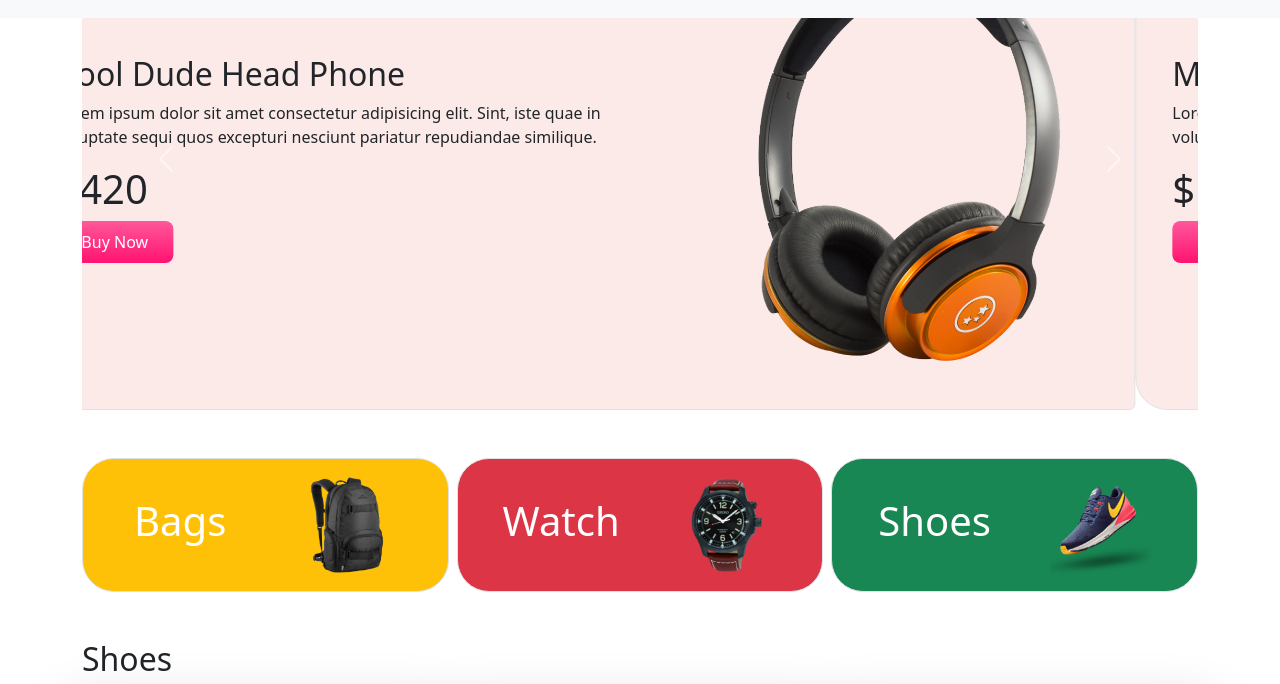
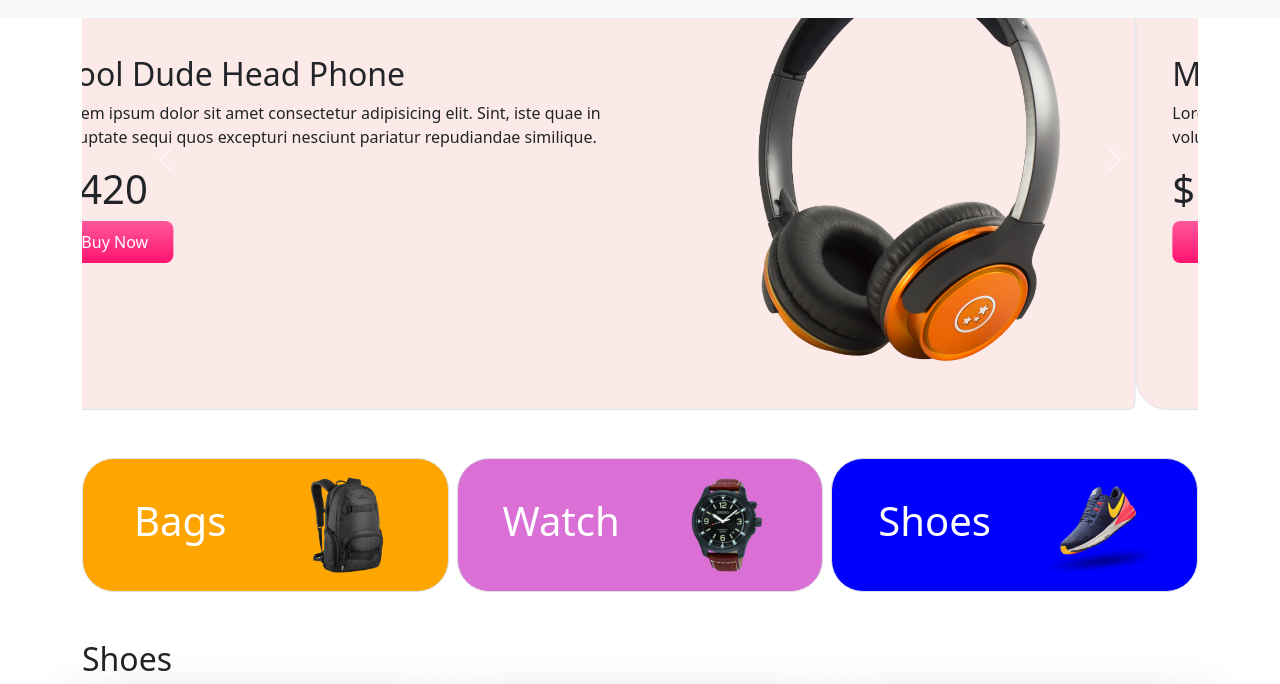
Before and after one commit to tanvir-taqi/panda-shop, a plain HTML site: page index.html in a window 1280 px wide. Shown: the part 92-776 px from the top of the page. Drawn offline with nearby package versions, Linux system fonts and the light colour scheme.

Commit message:
completed fully

```diff
--- a/index.html
+++ b/index.html
@@ -117,19 +117,19 @@
             <div class="container text-center">
                 <div class="row g-2 categories">
                     <div class="col-lg-4 col-md-4 col-sm-12 col-12">
-                        <div class="p-3 border rounded-5 d-flex align-items-center justify-content-around bg-warning">
+                        <div class="p-3 border rounded-5 bag-bg d-flex align-items-center justify-content-around ">
                             <h1 class="text-white">Bags</h1>
                             <img src="./images/categories/bag.png" alt="" class="img-fluid categories-img">
                         </div>
                     </div>
                     <div class="col-lg-4 col-md-4 col-sm-12 col-12">
-                        <div class="p-3 border rounded-5 d-flex align-items-center justify-content-around bg-danger">
+                        <div class="p-3 border rounded-5 d-flex align-items-center justify-content-around watch-bg">
                             <h1 class="text-white">Watch</h1>
                             <img src="./images/categories/watch.png" alt="" class="img-fluid categories-img">
                         </div>
                     </div>
                     <div class="col-lg-4 col-md-4 col-sm-12 col-12">
-                        <div class="p-3 border rounded-5 d-flex align-items-center justify-content-around bg-success">
+                        <div class="p-3 border rounded-5 d-flex align-items-center justify-content-around shoes-bg">
                             <h1 class="text-white">Shoes</h1>
                             <img src="./images/categories/shoes.png" alt="" class="img-fluid categories-img">
                         </div>
--- a/styles/style.css
+++ b/styles/style.css
@@ -13,3 +13,12 @@
     width: 100px;
 
 }
+.bag-bg{
+    background-color: #ffa500;
+}
+.watch-bg{
+    background-color: #da70d6;
+}
+.shoes-bg{
+    background-color: #0000ff;
+}
```
